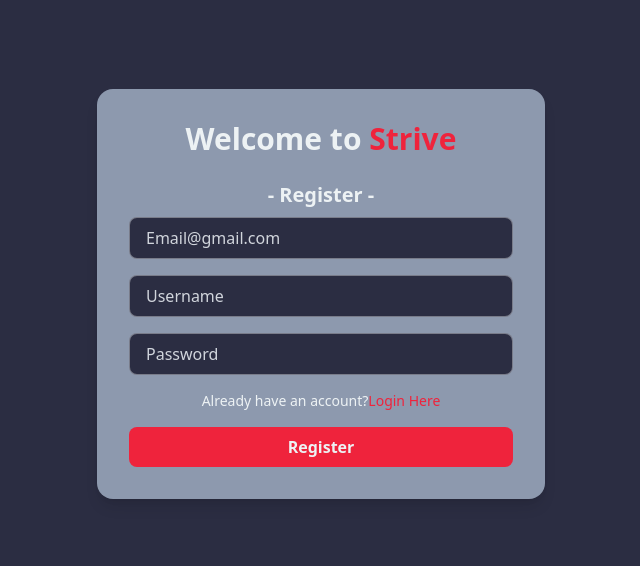
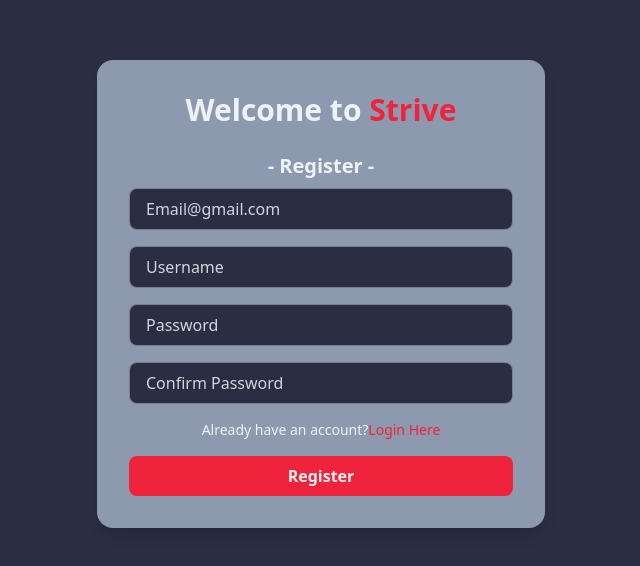
Before and after one commit to Benpsheppard/strive-mern, a React (Vite) app in the folder strive-frontend/: page /register in a window 1280 px wide. Shown: the part 106-672 px from the top of the page, without its empty margins (319-959 px from the left). Built offline with nearby package versions, Linux system fonts and the light colour scheme.

Commit message:
Added form handling

```diff
--- a/strive-frontend/src/pages/Login.jsx
+++ b/strive-frontend/src/pages/Login.jsx
@@ -3,9 +3,28 @@
 
 // Imports
 import { Link } from 'react-router-dom';
+import { useState, useEffect } from 'react';
 
 // Login
 const Login = () => {
+    const [formData, setFormData] = useState({
+        username: '',
+        password: ''
+    })
+
+    const { username, password } = formData;
+
+    const onChange = (e) => {
+        setFormData((prevState) => ({
+            ...prevState,
+            [e.target.name]: e.target.value
+        }))
+    }
+
+    const onSubmit = (e) => {
+        e.preventDefault();
+    }
+
     return (
         <div className="flex min-h-screen items-center justify-center bg-[#2B2D42] px-4">
             <div className="w-full max-w-md rounded-2xl bg-[#8D99AE] p-8 shadow-lg">
@@ -16,17 +35,20 @@
                 </h1>
 
                 {/* Form */}
-                <form className="space-y-4">
+                <form onSubmit={onSubmit} className="space-y-4">
                     <h2 className="mb-2 text-center text-xl font-semibold text-[#EDF2F4]">
                         - Login -
                     </h2>
 
                     <input
-                        type="email"
-                        id="email"
+                        type="text"
+                        id="username"
                         required
-                        placeholder="Email@gmail.com"
+                        placeholder="Username"
                         className="w-full rounded-lg border border-[#EDF2F4]/40 bg-[#2B2D42] px-4 py-2 text-[#EDF2F4] placeholder-gray-300 focus:border-[#EF233C] focus:outline-none focus:ring-2 focus:ring-[#EF233C]/40"
+                        name="username"
+                        value={username}
+                        onChange={onChange}
                     />
 
                     <input
@@ -35,6 +57,9 @@
                         required
                         placeholder="Password"
                         className="w-full rounded-lg border border-[#EDF2F4]/40 bg-[#2B2D42] px-4 py-2 text-[#EDF2F4] placeholder-gray-300 focus:border-[#EF233C] focus:outline-none focus:ring-2 focus:ring-[#EF233C]/40"
+                        name="password"
+                        value={password}
+                        onChange={onChange}
                     />
 
                     <p className="text-center text-sm text-[#EDF2F4]">
--- a/strive-frontend/src/pages/Register.jsx
+++ b/strive-frontend/src/pages/Register.jsx
@@ -3,9 +3,35 @@
 
 // Imports
 import { Link } from 'react-router-dom';
+import { useState, useEffect } from 'react';
+import { useSelector, useDispatch } from 'react-redux';
+import { useNavigate } from 'react-router-dom';
+import { toast } from 'react-toastify';
+import { register, reset } from '../features/auth/authSlice.js';
 
-// Register
 const Register = () => {
+    const [formData, setFormData] = useState({
+        name: '',
+        username: '',
+        email: '',
+        password: '',
+        password2: ''
+    })
+
+    const { email, username, password, password2 } = formData;
+
+    const onChange = (e) => {
+        setFormData((prevState) => ({
+            ...prevState,
+            [e.target.name]: e.target.value
+        }))
+    }
+
+    const onSubmit = (e) => {
+        e.preventDefault();
+    }
+
+
     return (
         <div className="flex min-h-screen items-center justify-center bg-[#2B2D42] px-4">
             <div className="w-full max-w-md rounded-2xl bg-[#8D99AE] p-8 shadow-lg">
@@ -16,7 +42,7 @@
                 </h1>
 
                 {/* Form */}
-                <form className="space-y-4">
+                <form onSubmit={onSubmit} className="space-y-4">
                     <h2 className="mb-2 text-center text-xl font-semibold text-[#EDF2F4]">
                         - Register -
                     </h2>
@@ -27,6 +53,9 @@
                         required
                         placeholder="Email@gmail.com"
                         className="w-full rounded-lg border border-[#EDF2F4]/40 bg-[#2B2D42] px-4 py-2 text-[#EDF2F4] placeholder-gray-300 focus:border-[#EF233C] focus:outline-none focus:ring-2 focus:ring-[#EF233C]/40"
+                        name="email"
+                        value={email}
+                        onChange={onChange}
                     />
 
                     <input
@@ -35,6 +64,9 @@
                         required
                         placeholder="Username"
                         className="w-full rounded-lg border border-[#EDF2F4]/40 bg-[#2B2D42] px-4 py-2 text-[#EDF2F4] placeholder-gray-300 focus:border-[#EF233C] focus:outline-none focus:ring-2 focus:ring-[#EF233C]/40"
+                        name="username"
+                        value={username}
+                        onChange={onChange}
                     />
 
                     <input
@@ -43,6 +75,20 @@
                         required
                         placeholder="Password"
                         className="w-full rounded-lg border border-[#EDF2F4]/40 bg-[#2B2D42] px-4 py-2 text-[#EDF2F4] placeholder-gray-300 focus:border-[#EF233C] focus:outline-none focus:ring-2 focus:ring-[#EF233C]/40"
+                        name="password"
+                        value={password}
+                        onChange={onChange}
+                    />
+
+                    <input
+                        type="password"
+                        id="password2"
+                        required
+                        placeholder="Confirm Password"
+                        className="w-full rounded-lg border border-[#EDF2F4]/40 bg-[#2B2D42] px-4 py-2 text-[#EDF2F4] placeholder-gray-300 focus:border-[#EF233C] focus:outline-none focus:ring-2 focus:ring-[#EF233C]/40"
+                        name="password2"
+                        value={password2}
+                        onChange={onChange}
                     />
 
                     <p className="text-center text-sm text-[#EDF2F4]">
```
